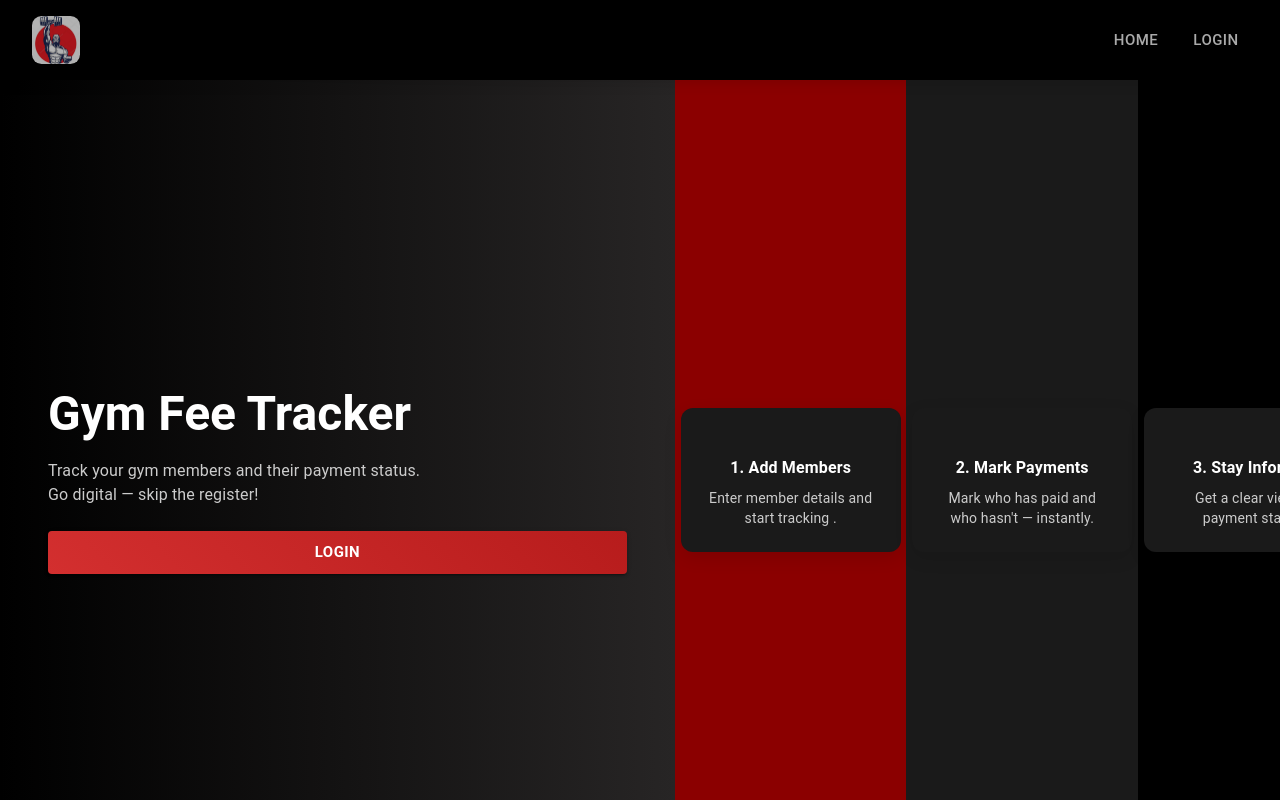
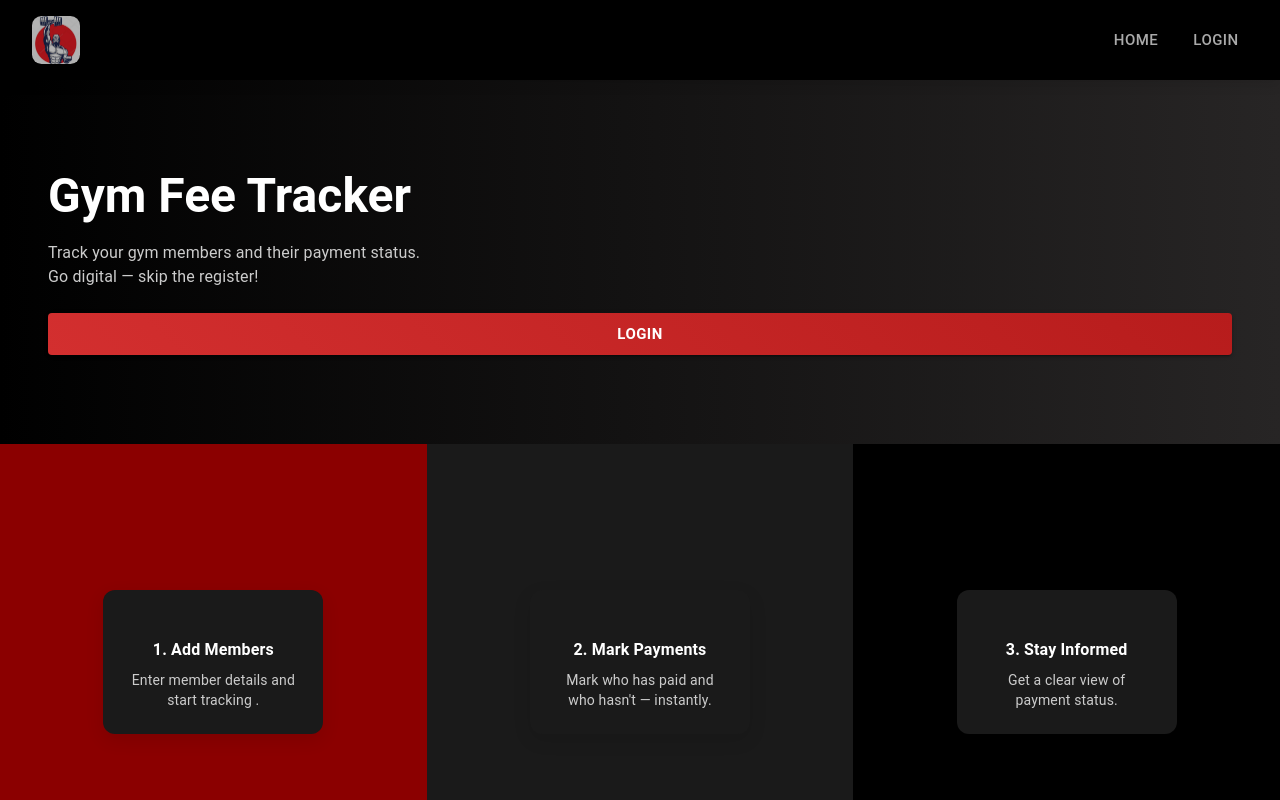
Before and after one commit to pj1607/gym-tracker-frontend, a React (Vite) app: page / in a window 1280 px wide. Built offline with nearby package versions, Linux system fonts and the light colour scheme; some icons are missing.

Commit message:
updated UI / fixed bug / added feature

```diff
--- a/src/components/Home/HeroBanner.jsx
+++ b/src/components/Home/HeroBanner.jsx
@@ -12,9 +12,9 @@ const HeroWithSteps = () => {
     <Box
       sx={{
         display: 'flex',
-        flexDirection: { xs: 'column', md: 'row' },
+        flexDirection: { xs: 'column', xl: 'row' },
         height: '100vh',
-        width: '107%',
+        width: '100%',
         overflow: 'hidden',
       }}
     >
```
